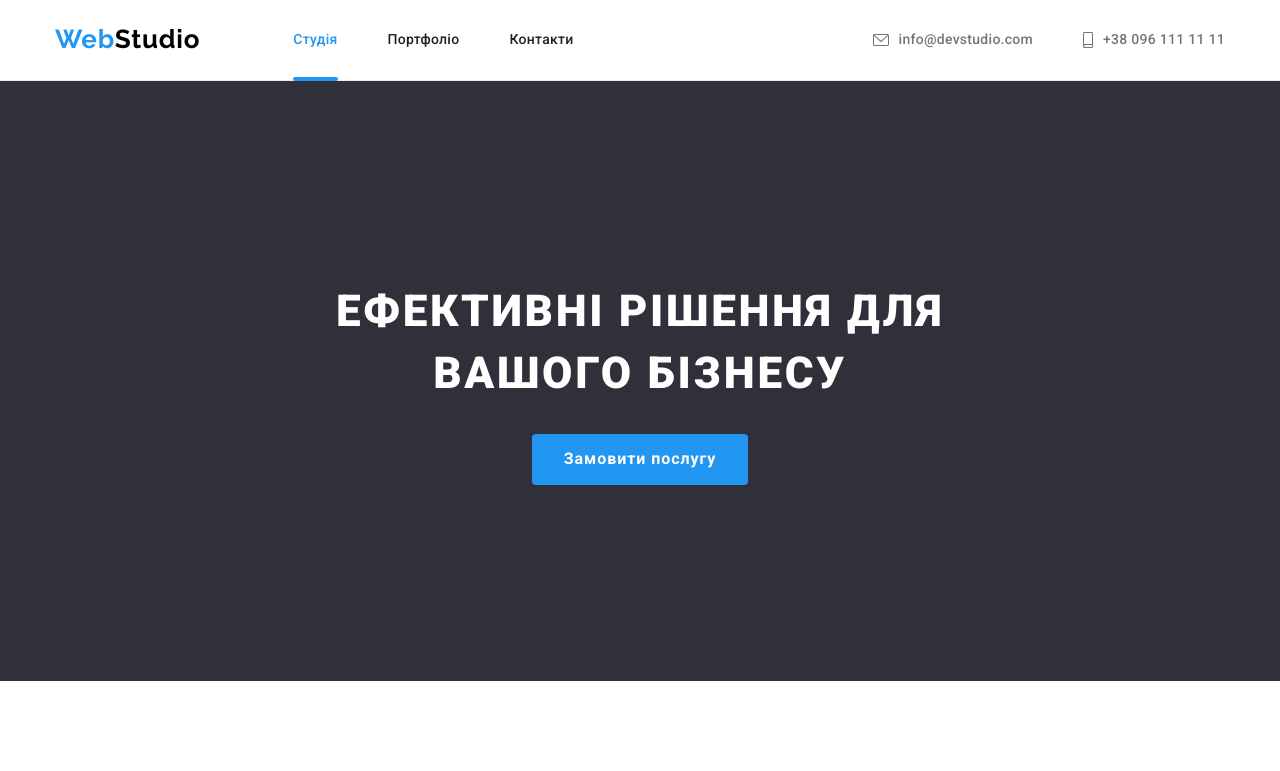
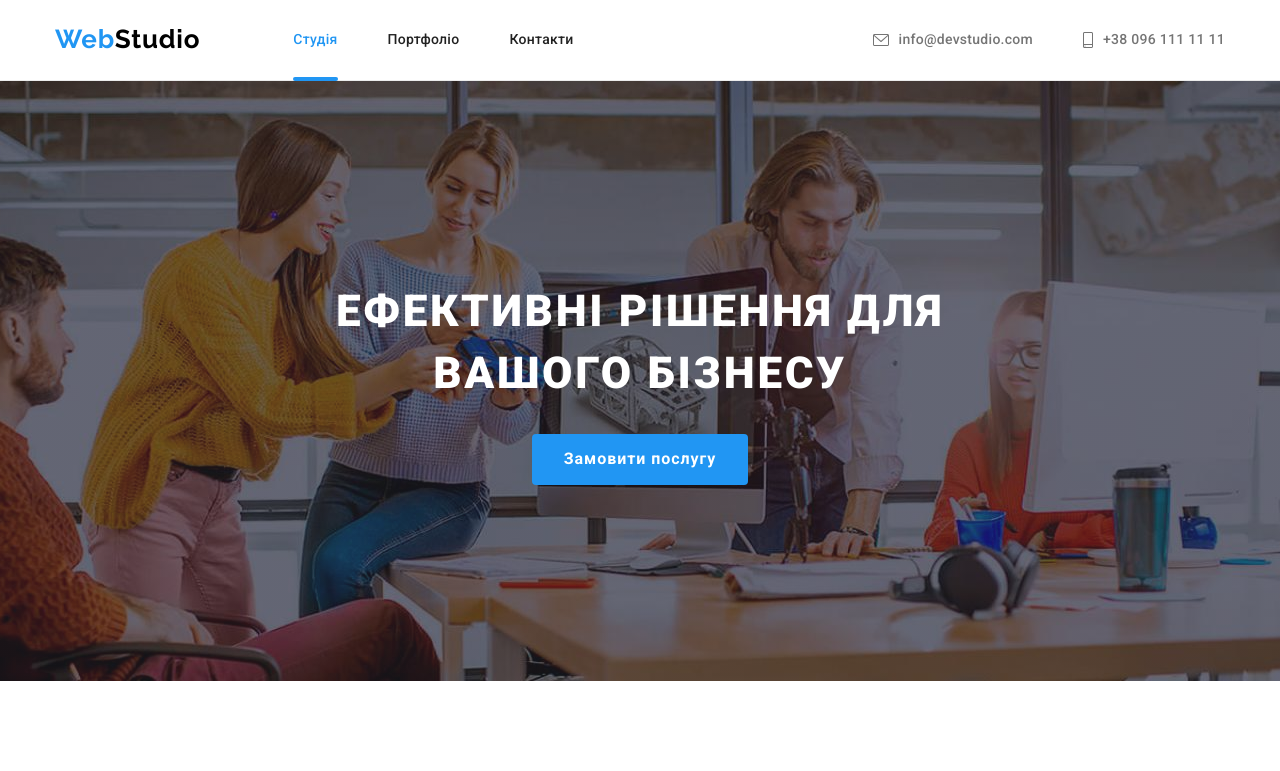
Before and after one commit to KateSkrypchenko/goit-markup-hw-07, a plain HTML site: page index.html in a window 1280 px wide. Shown: the top 771 px of the page. Drawn offline with nearby package versions, Linux system fonts and the light colour scheme; the site is published under a folder, as on GitHub Pages, so addresses that start at the root find nothing.

Commit message:
error correction

```diff
--- a/sass/layout/_clients.scss
+++ b/sass/layout/_clients.scss
@@ -35,10 +35,6 @@
   border-radius: 4px;
 
   transition: color 250ms $timing-function, border 250ms $timing-function;
-}
-
-.clients-list__icon {
-  fill: currentColor;
 
   &:hover,
   &:focus {
@@ -46,3 +42,7 @@
     border: 1px solid $accent-color;
   }
 }
+
+.clients-list__icon {
+  fill: currentColor;
+}
--- a/sass/layout/_hero.scss
+++ b/sass/layout/_hero.scss
@@ -9,7 +9,7 @@
 
   background-color: $secondary-bgc;
   background-image: linear-gradient($color-gradient, $color-gradient),
-    url(/images/hero_background.jpg);
+    url(../images/hero_background.jpg);
   background-repeat: no-repeat;
   background-position: center;
   background-size: cover;
```
Also changed, not shown: css/main.css, css/main.min.css, 2 other files.
